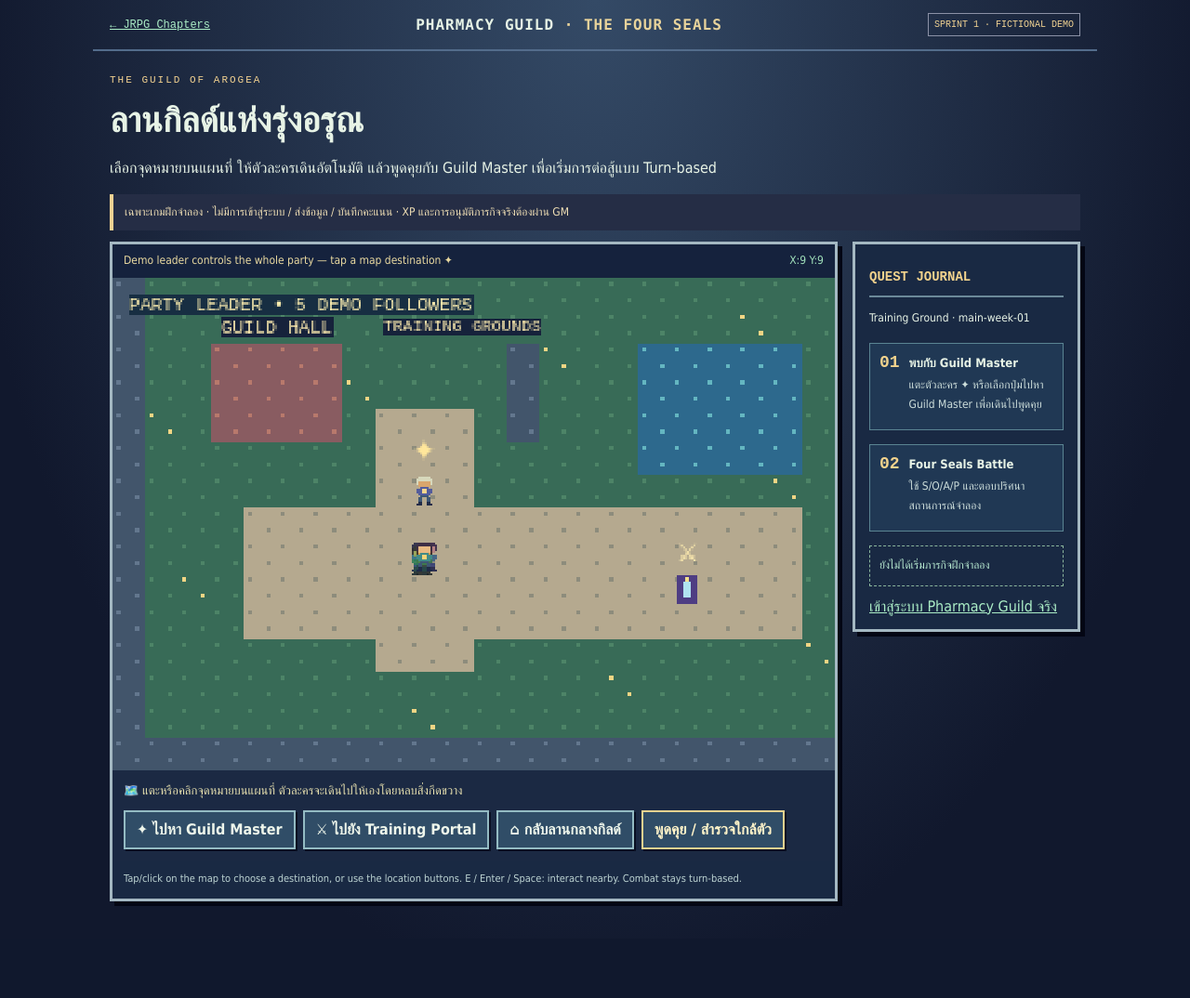
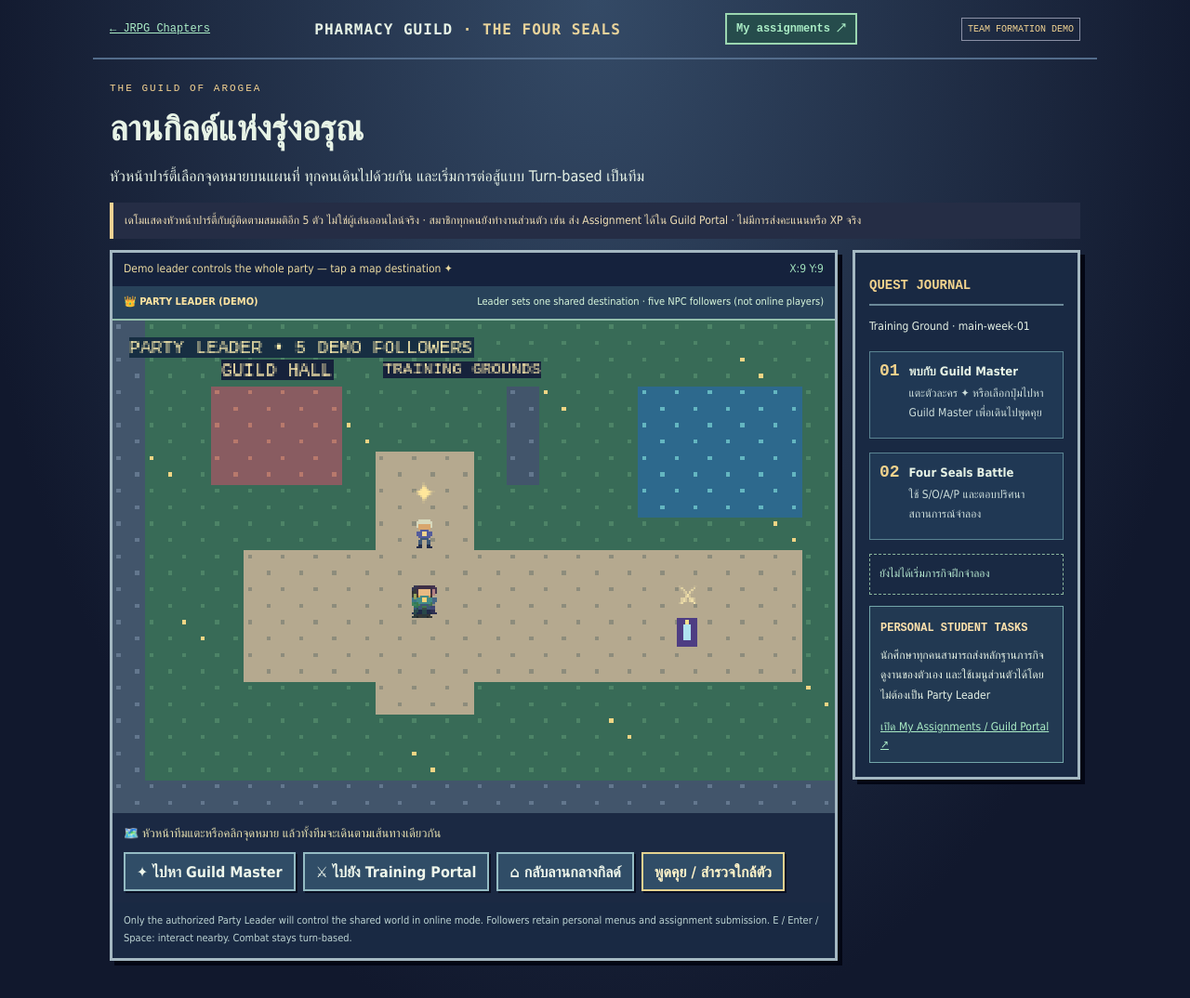
Before and after one commit to shivavamaki/Pharmacy_Student_game, a website built with Vite: page jrpg-walk/index.html in a window 1280 px wide. Shown: the whole page at 93% size. Before the commit the page ends 1010 px from the top, so only its background shows below. Built offline with nearby package versions, Linux system fonts and the light colour scheme; animation ran at ten frames a second.

Commit message:
feat(jrpg): show team leader, six-slot battle and independent assignment portal

```diff
--- a/jrpg-walk/index.html
+++ b/jrpg-walk/index.html
@@ -5,14 +5,16 @@
 <title>Pharmacy Guild · Walkable Guild</title></head>
 <body>
 <a class="skip-link" href="#guild-main">ข้ามไปยังเกม</a>
-<header class="header"><a href="/jrpg/" class="back">← JRPG Chapters</a><strong>PHARMACY GUILD <span>· THE FOUR SEALS</span></strong><span class="alpha">SPRINT 1 · FICTIONAL DEMO</span></header>
+<header class="header"><a href="/jrpg/" class="back">← JRPG Chapters</a><strong>PHARMACY GUILD <span>· THE FOUR SEALS</span></strong><a class="personal-tasks" href="/#guild-content" target="_blank" rel="noopener noreferrer">My assignments ↗</a><span class="alpha">TEAM FORMATION DEMO</span></header>
 <main id="guild-main" class="page">
-<div class="intro"><p class="kicker">THE GUILD OF AROGEA</p><h1>ลานกิลด์แห่งรุ่งอรุณ</h1><p>เลือกจุดหมายบนแผนที่ ให้ตัวละครเดินอัตโนมัติ แล้วพูดคุยกับ Guild Master เพื่อเริ่มการต่อสู้แบบ Turn-based</p><p class="safety">เฉพาะเกมฝึกจำลอง · ไม่มีการเข้าสู่ระบบ / ส่งข้อมูล / บันทึกคะแนน · XP และการอนุมัติภารกิจจริงต้องผ่าน GM</p></div>
+<div class="intro"><p class="kicker">THE GUILD OF AROGEA</p><h1>ลานกิลด์แห่งรุ่งอรุณ</h1><p>หัวหน้าปาร์ตี้เลือกจุดหมายบนแผนที่ ทุกคนเดินไปด้วยกัน และเริ่มการต่อสู้แบบ Turn-based เป็นทีม</p><p class="safety">เดโมแสดงหัวหน้าปาร์ตี้กับผู้ติดตามสมมติอีก 5 ตัว ไม่ใช่ผู้เล่นออนไลน์จริง · สมาชิกทุกคนยังทำงานส่วนตัว เช่น ส่ง Assignment ได้ใน Guild Portal · ไม่มีการส่งคะแนนหรือ XP จริง</p></div>
 <section class="layout"><div class="game-panel">
 <div class="hud"><span id="status">กำลังโหลด Guild...</span><span id="coords" aria-live="off"></span></div>
+<div class="team-banner" role="note"><strong>👑 PARTY LEADER (DEMO)</strong>
+<span>Leader sets one shared destination · five NPC followers (not online players)</span></div>
 <div id="game" class="canvas-shell" role="application" aria-label="JRPG Guild map. Click or tap a destination to walk automatically"></div>
-<div class="controls" aria-label="เลือกจุดหมายบนแผนที่">
- <p class="travel-instruction">🗺️ แตะหรือคลิกจุดหมายบนแผนที่ ตัวละครจะเดินไปให้เองโดยหลบสิ่งกีดขวาง</p>
+<div class="controls" aria-label="หัวหน้าปาร์ตี้เลือกจุดหมายบนแผนที่">
+ <p class="travel-instruction">🗺️ หัวหน้าทีมแตะหรือคลิกจุดหมาย แล้วทั้งทีมจะเดินตามเส้นทางเดียวกัน</p>
  <div class="travel-buttons">
   <button id="destination-gm" type="button">✦ ไปหา Guild Master</button>
   <button id="destination-portal" type="button">⚔ ไปยัง Training Portal</button>
@@ -20,12 +22,17 @@
   <button id="interact" class="interact" type="button">พูดคุย / สำรวจใกล้ตัว</button>
  </div>
 </div>
-<p class="tips">Tap/click on the map to choose a destination, or use the location buttons. E / Enter / Space: interact nearby. Combat stays turn-based.</p>
+<p class="tips">Only the authorized Party Leader will control the shared world in online mode. Followers retain personal menus and assignment submission. E / Enter / Space: interact nearby. Combat stays turn-based.</p>
 </div><aside class="sidebar">
-<h2>QUEST JOURNAL</h2><p>Training Ground · main-week-01</p><div class="quest-card"><span>01</span><div><strong>พบกับ Guild Master</strong><p>แตะตัวละคร ✦ หรือเลือกปุ่มไปหา Guild Master เพื่อเดินไปพูดคุย</p></div></div><div class="quest-card"><span>02</span><div><strong>Four Seals Battle</strong><p>ใช้ S/O/A/P และตอบปริศนาสถานการณ์จำลอง</p></div></div><p id="journal" role="status">ยังไม่ได้เริ่มภารกิจฝึกจำลอง</p><a href="/#guild-content">เข้าสู่ระบบ Pharmacy Guild จริง</a>
+<h2>QUEST JOURNAL</h2><p>Training Ground · main-week-01</p><div class="quest-card"><span>01</span><div><strong>พบกับ Guild Master</strong><p>แตะตัวละคร ✦ หรือเลือกปุ่มไปหา Guild Master เพื่อเดินไปพูดคุย</p></div></div><div class="quest-card"><span>02</span><div><strong>Four Seals Battle</strong><p>ใช้ S/O/A/P และตอบปริศนาสถานการณ์จำลอง</p></div></div><p id="journal" role="status">ยังไม่ได้เริ่มภารกิจฝึกจำลอง</p>
+<div class="student-work"><strong>PERSONAL STUDENT TASKS</strong><p>นักศึกษาทุกคนสามารถส่งหลักฐานภารกิจ ดูงานของตัวเอง และใช้เมนูส่วนตัวได้โดยไม่ต้องเป็น Party Leader</p><a href="/#guild-content" target="_blank" rel="noopener noreferrer">เปิด My Assignments / Guild Portal ↗</a></div>
 </aside></section>
 </main>
 <section id="dialogue" class="overlay" hidden role="dialog" aria-modal="true" aria-labelledby="dialogue-title"><div class="window"><div class="window-head">✦ THE GUILD MASTER</div><h2 id="dialogue-title">บทสนทนา</h2><p id="dialogue-text"></p><div class="window-actions"><button type="button" id="dialogue-battle">▶ ฝึกต่อสู้กับหมอก</button><button type="button" id="dialogue-close">กลับไปเดินสำรวจ</button></div></div></section>
-<section id="battle-overlay" class="overlay" hidden role="dialog" aria-modal="true" aria-labelledby="battle-title"><div class="window battle-window"><div class="window-head">⚔ TRAINING SIMULATION</div><h2 id="battle-title">Whispering Doubt</h2><div id="battle-stats" class="stats"></div><div id="battle-seals" class="seals"></div><div id="battle-case" class="question"></div><div id="battle-actions" class="battle-actions"></div><ol id="battle-log" aria-live="polite"></ol><button id="battle-return" hidden type="button">↵ กลับไปที่กิลด์</button></div></section>
+<section id="battle-overlay" class="overlay" hidden role="dialog" aria-modal="true" aria-labelledby="battle-title"><div class="window battle-window"><div class="window-head">⚔ TRAINING SIMULATION</div><h2 id="battle-title">Whispering Doubt</h2><div class="combat-party" aria-label="Prototype shared party battle representation">
+ <span class="combat-leader">👑 P1 Leader</span>
+ <span>P2 · Demo</span><span>P3 · Demo</span><span>P4 · Demo</span><span>P5 · Demo</span><span>P6 · Demo</span>
+</div><p class="combat-note">Six-slot battle preview only. Actual players will take their own turns; the leader initiates the encounter.</p>
+<div id="battle-stats" class="stats"></div><div id="battle-seals" class="seals"></div><div id="battle-case" class="question"></div><div id="battle-actions" class="battle-actions"></div><ol id="battle-log" aria-live="polite"></ol><button id="battle-return" hidden type="button">↵ กลับไปที่กิลด์</button></div></section>
 <script type="module" src="/src/main.ts"></script>
 </body></html>
--- a/jrpg-walk/src/style.css
+++ b/jrpg-walk/src/style.css
@@ -22,3 +22,16 @@ a{color:#abedc6}a:hover{color:#ffe4a3}
 @media(max-width:820px){.layout{grid-template-columns:1fr}.sidebar{display:none}.header{flex-wrap:wrap}.alpha{font-size:9px}.page{padding:10px 9px 28px}}
 @media(max-width:430px){.header{padding:8px 10px}.header strong{font-size:12px}.intro p{font-size:12px}.hud{font-size:10px}.controls{padding:9px;gap:7px}.travel-buttons{display:grid;grid-template-columns:repeat(2,minmax(0,1fr));gap:7px}.travel-buttons button{padding:9px 7px;font-size:12px}.travel-instruction{font-size:12px}.stats{grid-template-columns:1fr}.battle-actions{grid-template-columns:1fr}.window{padding:10px}}
 @media(prefers-reduced-motion:reduce){*,*:before,*:after{animation:none!important;transition:none!important}}
+
+/* Shared-party presentation, still a local demo (not authenticated multiplayer). */
+.personal-tasks{border:2px solid #9bd6b0;padding:8px 10px;font:700 12px ui-monospace,monospace;text-decoration:none;background:#264c4c;white-space:nowrap}
+.team-banner{padding:9px 12px;display:flex;align-items:center;justify-content:space-between;gap:10px;flex-wrap:wrap;background:#28425a;border-bottom:2px solid #92beab;font-size:11px;line-height:1.5}
+.team-banner strong{color:#ffe4a1}.team-banner span{color:#d9f7dc}
+.student-work{border:1px solid #73a6a9;padding:11px;background:#223952}
+.student-work strong{color:#ffe2ac;font:700 12px ui-monospace,monospace}
+.student-work a{font-size:12px}
+.combat-party{display:grid;grid-template-columns:repeat(3,minmax(0,1fr));gap:6px;margin:13px 0 8px}
+.combat-party span{padding:8px 5px;text-align:center;background:#374566;color:#d9e9df;border:1px solid #708f99;font-size:11px}
+.combat-party .combat-leader{background:#756340;border-color:#ecce88;color:#fff2cd;font-weight:900}
+.combat-note{font-size:11px!important;color:#c4dbe0;line-height:1.6!important}
+@media(max-width:480px){.combat-party{grid-template-columns:repeat(2,minmax(0,1fr))}.personal-tasks{font-size:10px}.team-banner{font-size:10px}}
```
Also changed, not shown: jrpg-walk/e2e/guild.spec.ts (+6 -1 lines).
